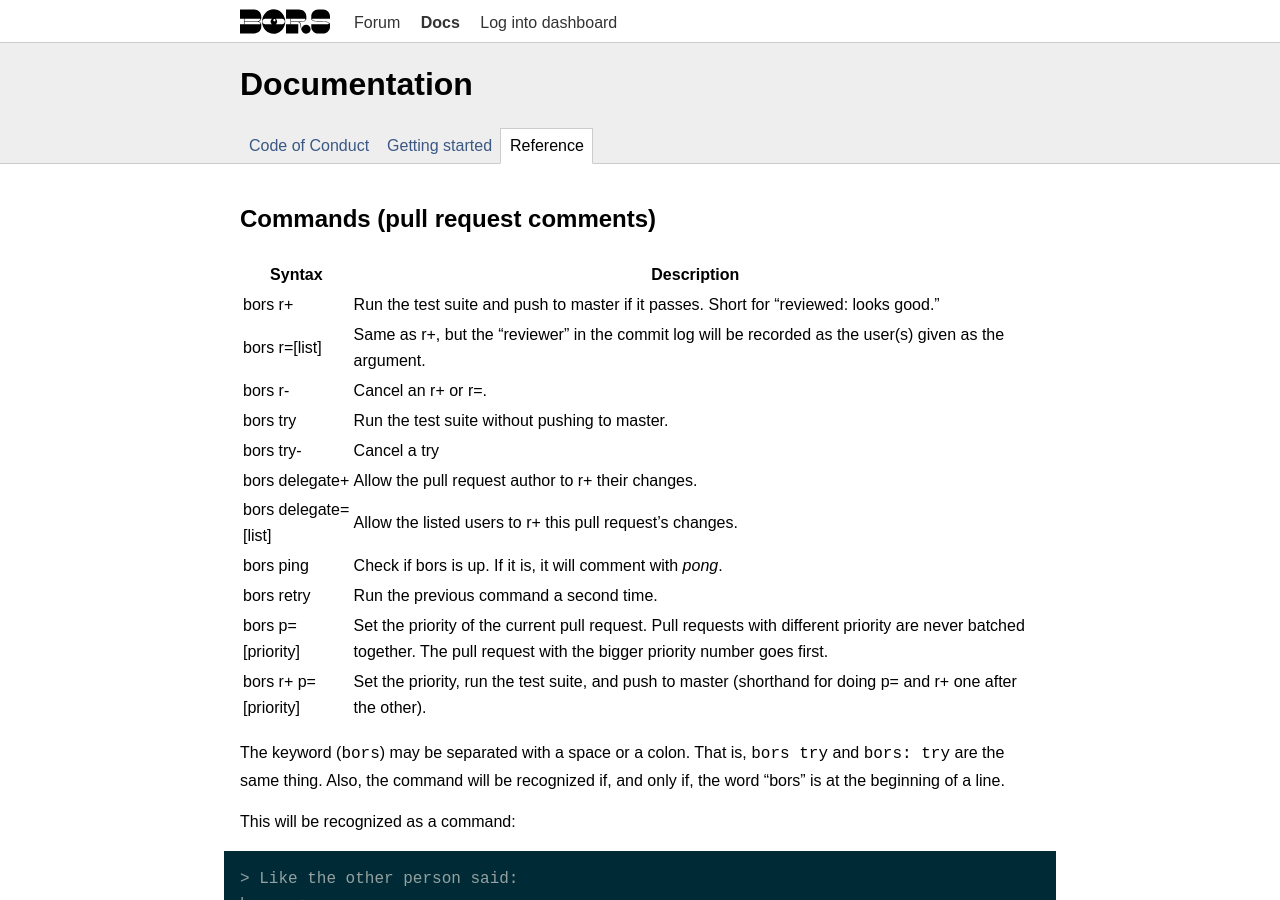
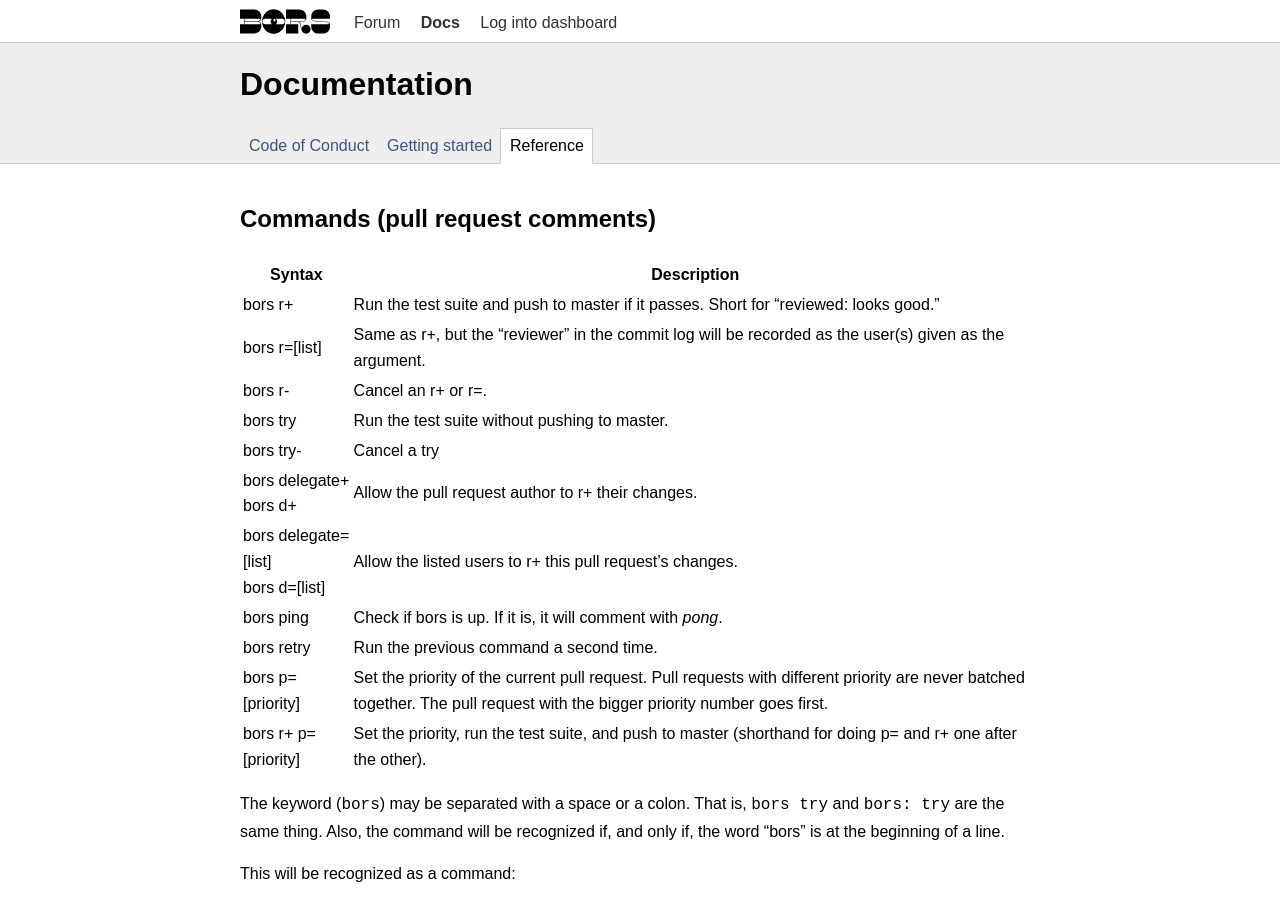
Before and after one commit to bors-ng/bors-ng.github.io, a Jekyll site: the page built from _documentation/reference.md, in a window 1280 px wide and 900 px high. Built offline with Jekyll 4.4.1, drawn with Linux system fonts in a browser that asks for light colours.

Commit message:
Add synonyms d+ and d=
Implemented by bors-ng/bors-ng#727

Thanks for contributing, @tommilligan

```diff
--- a/_documentation/reference.md
+++ b/_documentation/reference.md
@@ -18,8 +18,8 @@ description: All of the commands and configuration options supported by bors-ng
 | bors r- | Cancel an r+ or r=.
 | bors try | Run the test suite without pushing to master.
 | bors try- | Cancel a try
-| bors delegate+ | Allow the pull request author to r+ their changes.
-| bors delegate=[list] | Allow the listed users to r+ this pull request's changes.
+| bors delegate+ <br> bors d+ | Allow the pull request author to r+ their changes.
+| bors delegate=[list] <br> bors d=[list] | Allow the listed users to r+ this pull request's changes.
 | bors ping | Check if bors is up. If it is, it will comment with _pong_.
 | bors retry | Run the previous command a second time.
 | bors p=[priority] | Set the priority of the current pull request. Pull requests with different priority are never batched together. The pull request with the bigger priority number goes first.
```
